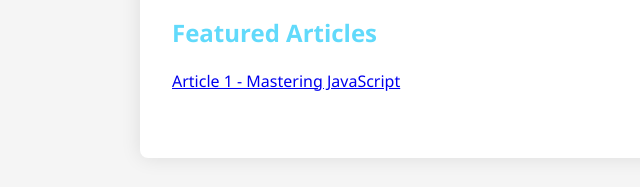
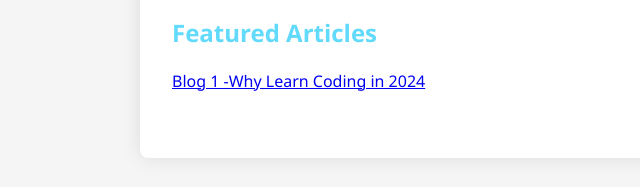
Before and after one commit to cistcoders/Blog, a plain HTML site: page index.html in a window 1280 px wide. Shown: the part 400-587 px from the top of the page, 68-708 px from the left. Drawn offline with Linux system fonts and the light colour scheme.

Commit message:
Update index.html

```diff
--- a/index.html
+++ b/index.html
@@ -87,7 +87,7 @@
     <article>
       <h2>Featured Articles</h2>
       <!-- Add links to your featured articles -->
-      <p><a href="./Why Learn Coding in 2024/">Article 1 - Mastering JavaScript</a></p>
+      <p><a href="./Why Learn Coding in 2024/">Blog 1 -Why Learn Coding in 2024</a></p>
 
     </article>
   </main>
```
